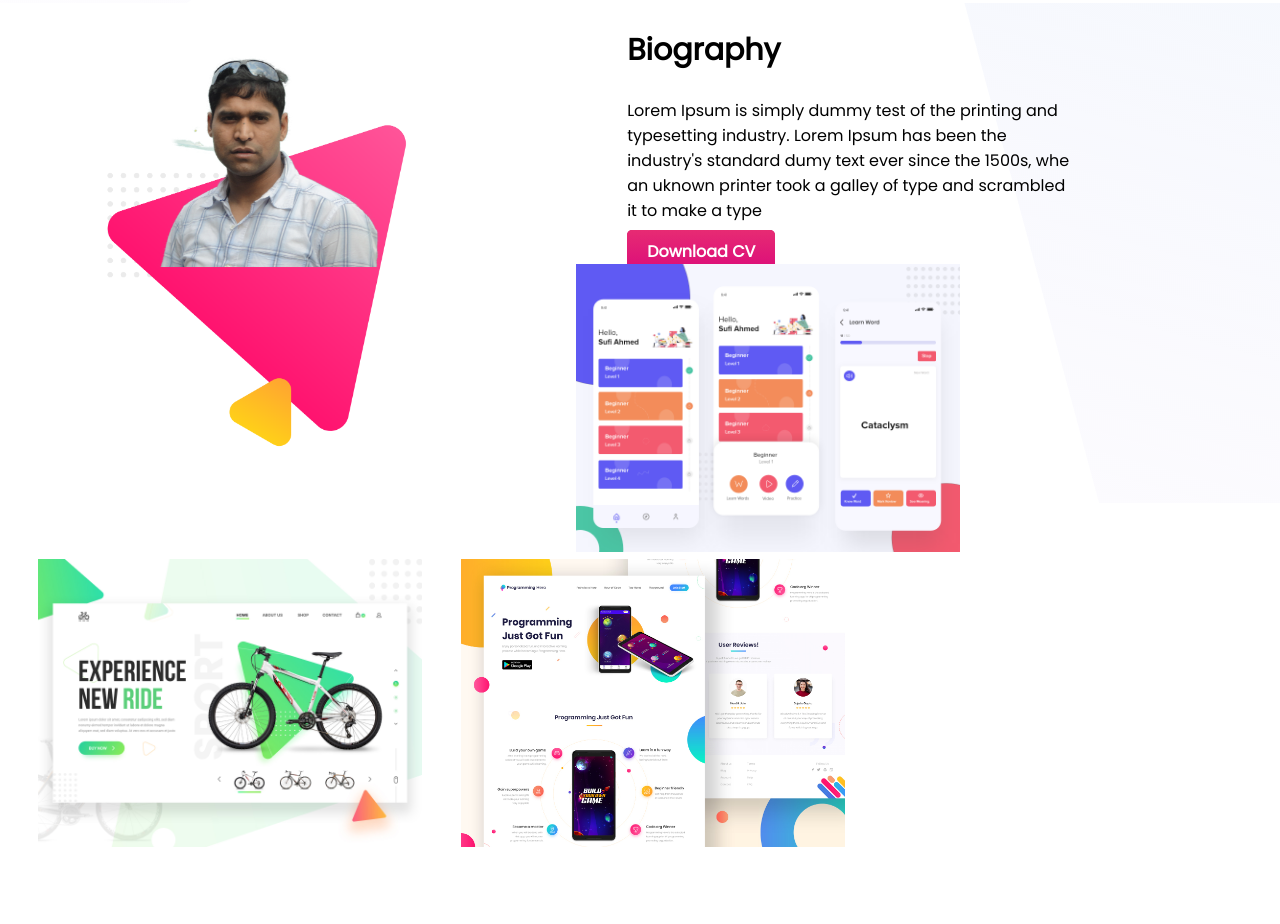
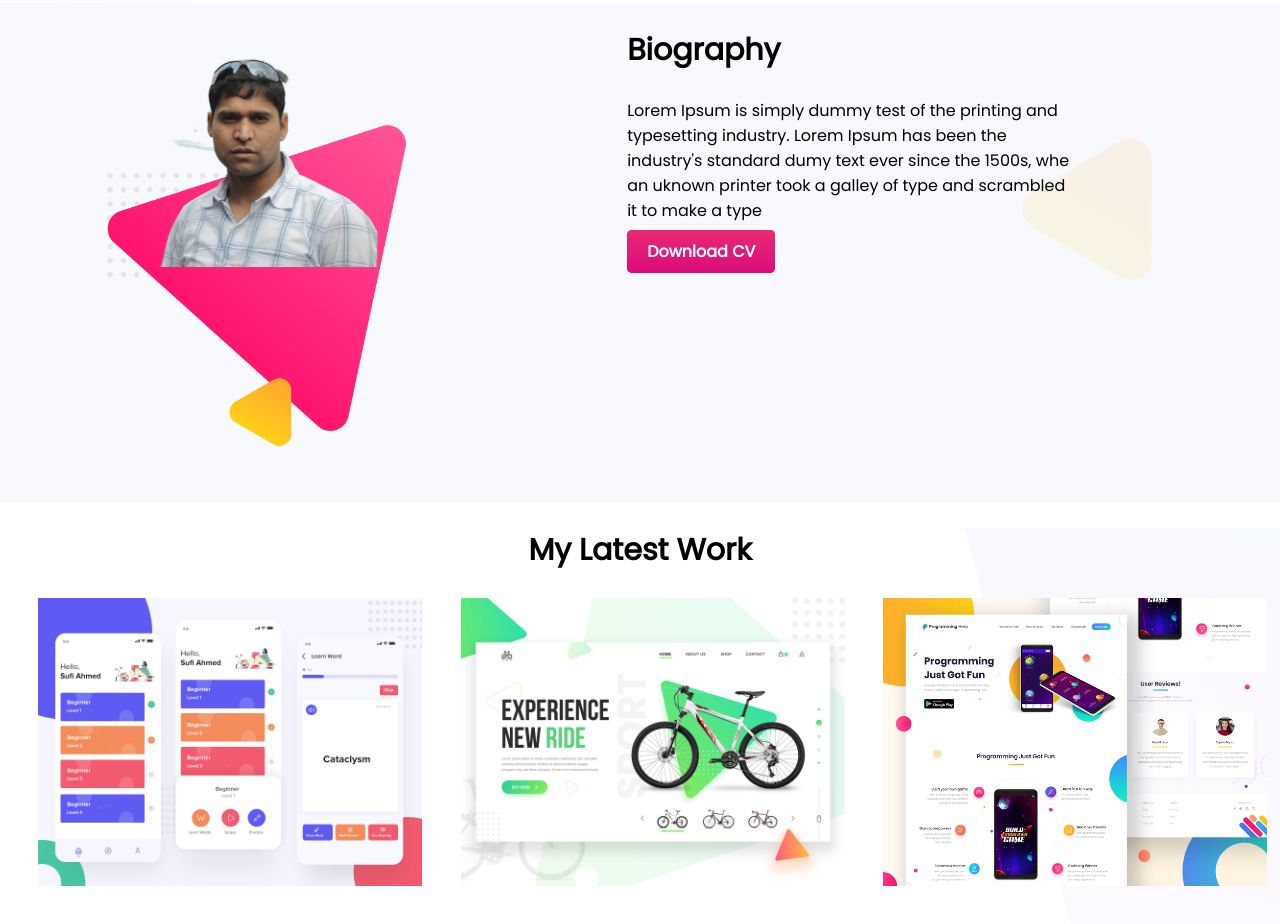
Before and after one commit to jotish80/my-personal-website, a plain HTML site: page index.html in a window 1280 px wide. Shown: the part 497-1421 px from the top of the page. Before the commit the page ends 1351 px from the top, so only its background shows below. Drawn offline with Linux system fonts and the light colour scheme.

Commit message:
added align

```diff
--- a/index.html
+++ b/index.html
@@ -28,7 +28,9 @@
                <p>Lorem Ipsum is simply dummy test of the printing and typesetting industry. Lorem Ipsum has been the industry's standard dumy text ever since the 1500s, whe an uknown printer took a galley of type and scrambled it to make a type</p>
                <a class="link-button" target="_blank" href="https://www.programming-hero.com/">Download CV</a>
             </div>
+    </section>
             <section class="latest-work">
+                <h1 class="align">My Latest Work</h1>
                 <div class="works">
                     <img src="images/work-1.png" alt="">
                 </div>
--- a/style.css
+++ b/style.css
@@ -57,6 +57,9 @@ h2{
     width: 100%;
 
 }
+.align{
+    text-align: center;
+}
 .latest-work{
     background-image: url("images/latest-work-bg.png");
     background-repeat: no-repeat;
```
